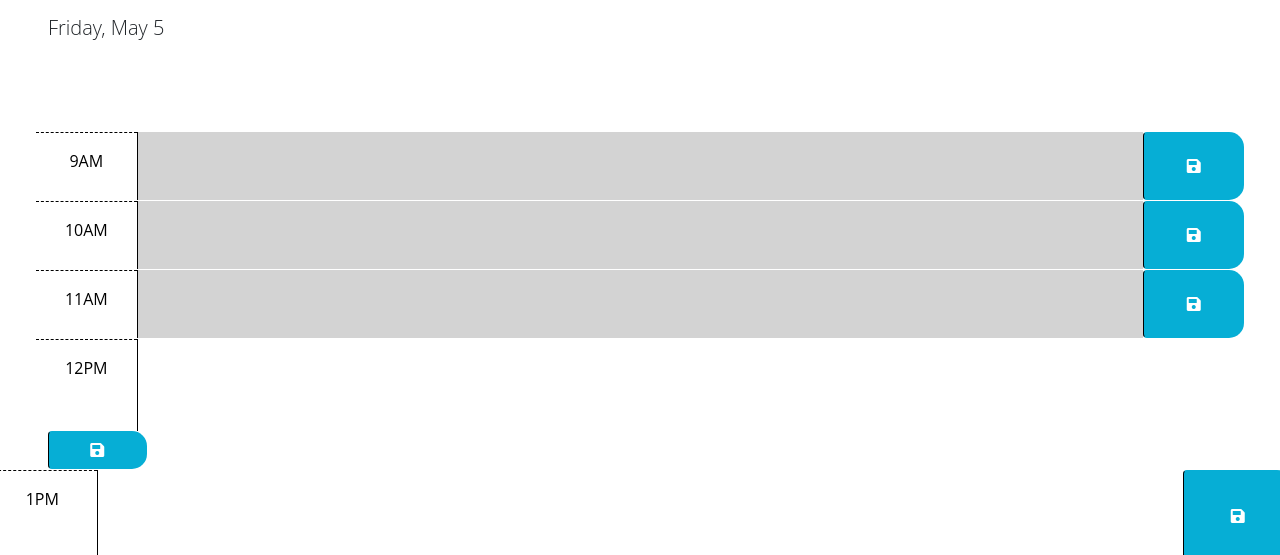
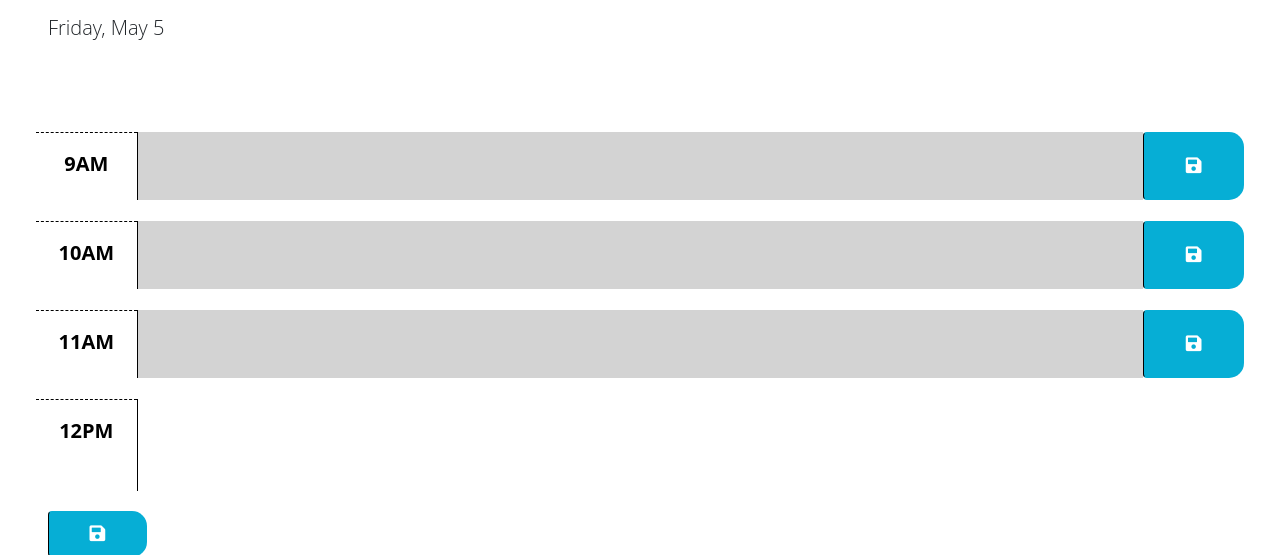
Before and after one commit to Wad-a-Disco/Challenge-05, a plain HTML site: page Develop/index.html in a window 1280 px wide. Shown: the part 166-721 px from the top of the page. Drawn offline with nearby package versions, Linux system fonts and the light colour scheme.

Commit message:
Finished the code for style.css

```diff
--- a/Develop/style.css
+++ b/Develop/style.css
@@ -10,6 +10,7 @@ textarea {
   color: #000000;
   border-left: 1px solid black;
   padding: 10px;
+  font-size: 16px;
   }
 
   .description {
@@ -18,6 +19,7 @@ textarea {
 
   .time-block {
   border-radius: 15px;
+  margin-bottom: 20px;
   }
 
   .row {
@@ -28,6 +30,9 @@ textarea {
   background-color: #ffffff;
   color: #000000;
   border-top: 1px dashed #000000;
+  font-size: 20px;
+  font-weight: bold;
+  padding: 20px 10px;
   }
 
   .past {
@@ -51,6 +56,16 @@ textarea {
   border-bottom-right-radius: 15px;
   background-color: #06aed5;
   color: white;
+  padding: 10px;
+  cursor: pointer;
+  }
+
+  .saveBtn:hover {
+  background-color: #0777a8;
+  }
+
+  .saveBtn i {
+  font-size: 18px;
   }
 
   .saveBtn i:hover {
```
Lines whose indentation alone changed are shown as unchanged.
